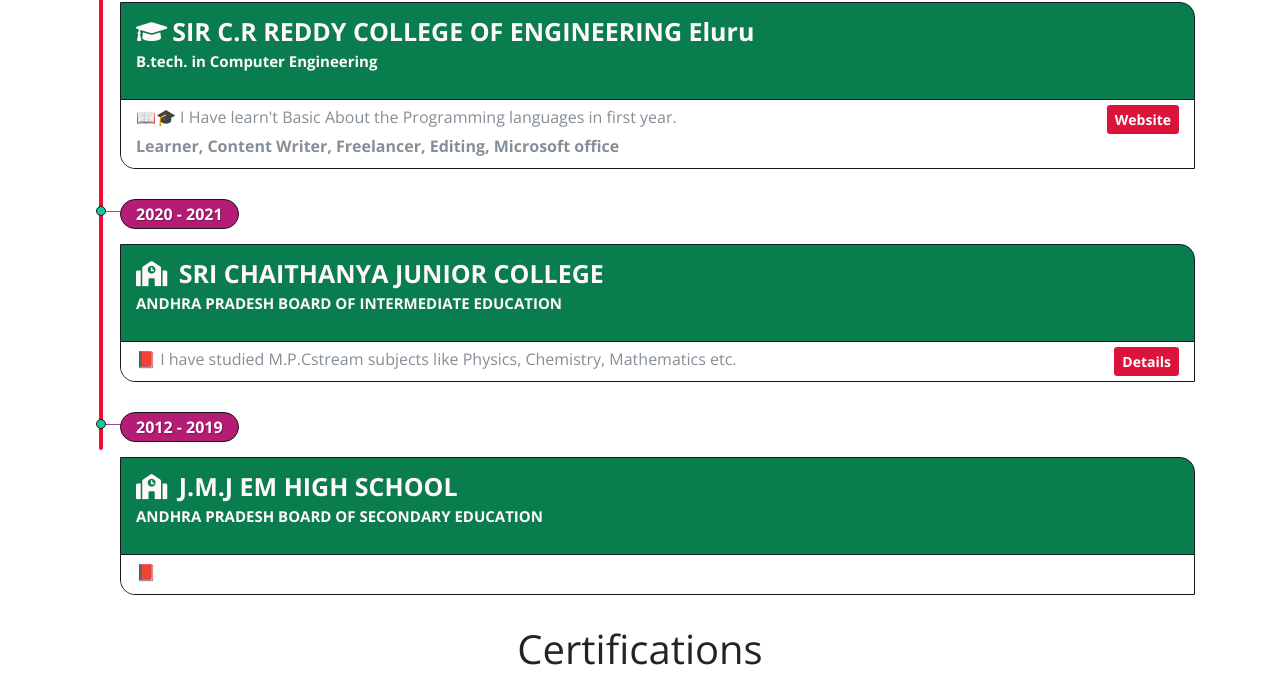
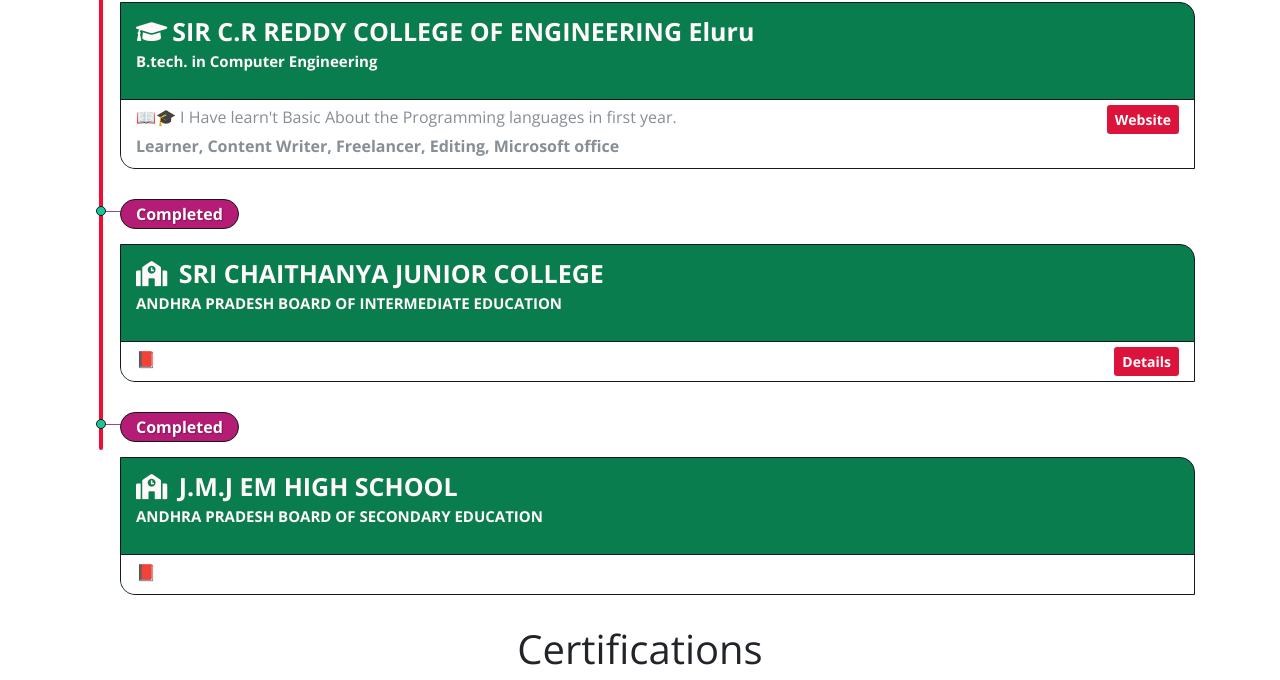
Before and after one commit to Abhishek31k/Abhishek-portfolio, a plain HTML site: page Education.html in a window 1280 px wide. Shown: the part 758-1438 px from the top of the page. Drawn offline with nearby package versions, Linux system fonts and the light colour scheme; a web font is replaced by a local one.

Commit message:
Update Education.html

```diff
--- a/Education.html
+++ b/Education.html
@@ -115,7 +115,7 @@
 
                 <div class="timeline-section">
                     <div class="timeline-date">
-                        2020 - 2021
+                        Completed
                     </div>
                     <div class="row">
                         <div class="col-lg">
@@ -130,8 +130,7 @@
                                         font-weight: 900;
                                         border: none;
                                     ">Details</a>
-                                    <div class="box-item">📕 I have studied M.P.Cstream subjects like Physics,
-                                        Chemistry, Mathematics etc. </div>
+                                    <div class="box-item">📕</div>
 
 
                                 </div>
@@ -141,7 +140,7 @@
                 </div>
                 <div class="timeline-section">
                     <div class="timeline-date">
-                        2012 - 2019
+                    Completed
                     </div>
                     <div class="row">
                         <div class="col-lg">
@@ -152,7 +151,7 @@
                                 </div>
                                 <div class="box-content">
 
-                                    <div class="box-item">📕 </div>
+                                    <div class="box-item">📕</div>
 
 
                                 </div>
```
